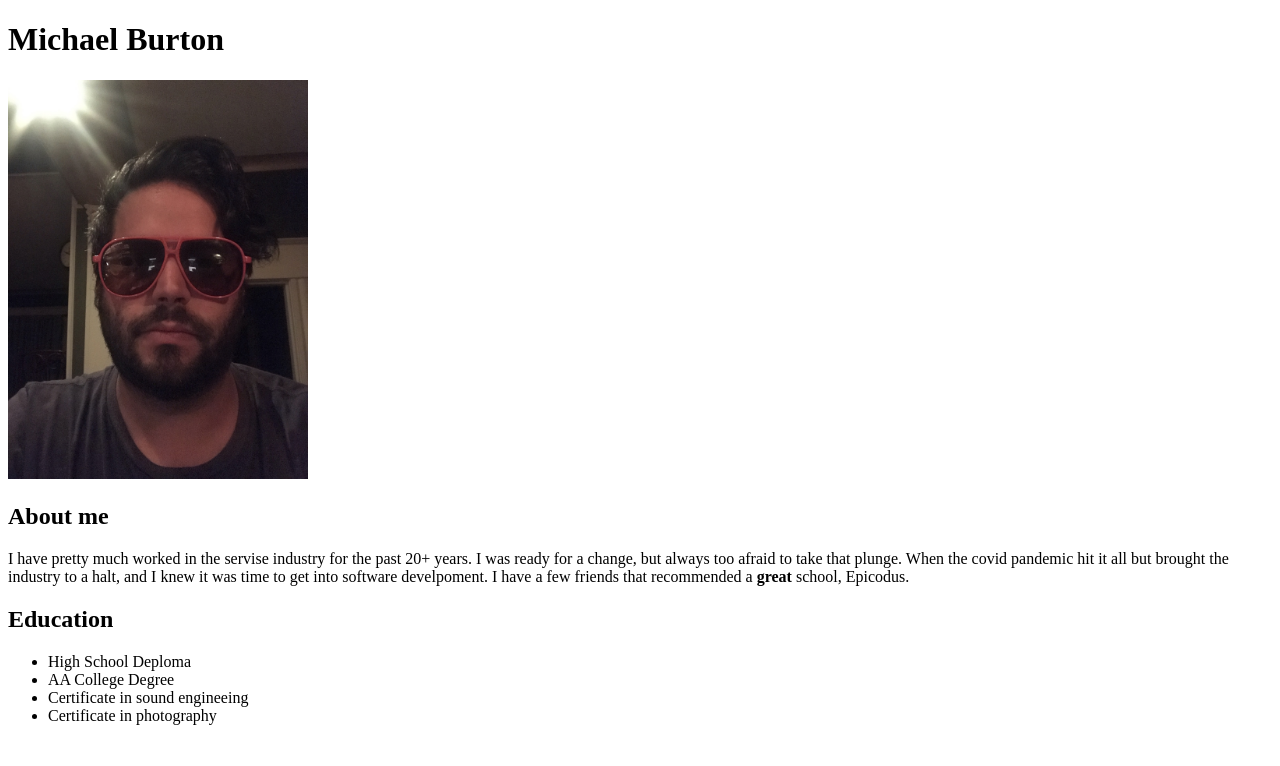
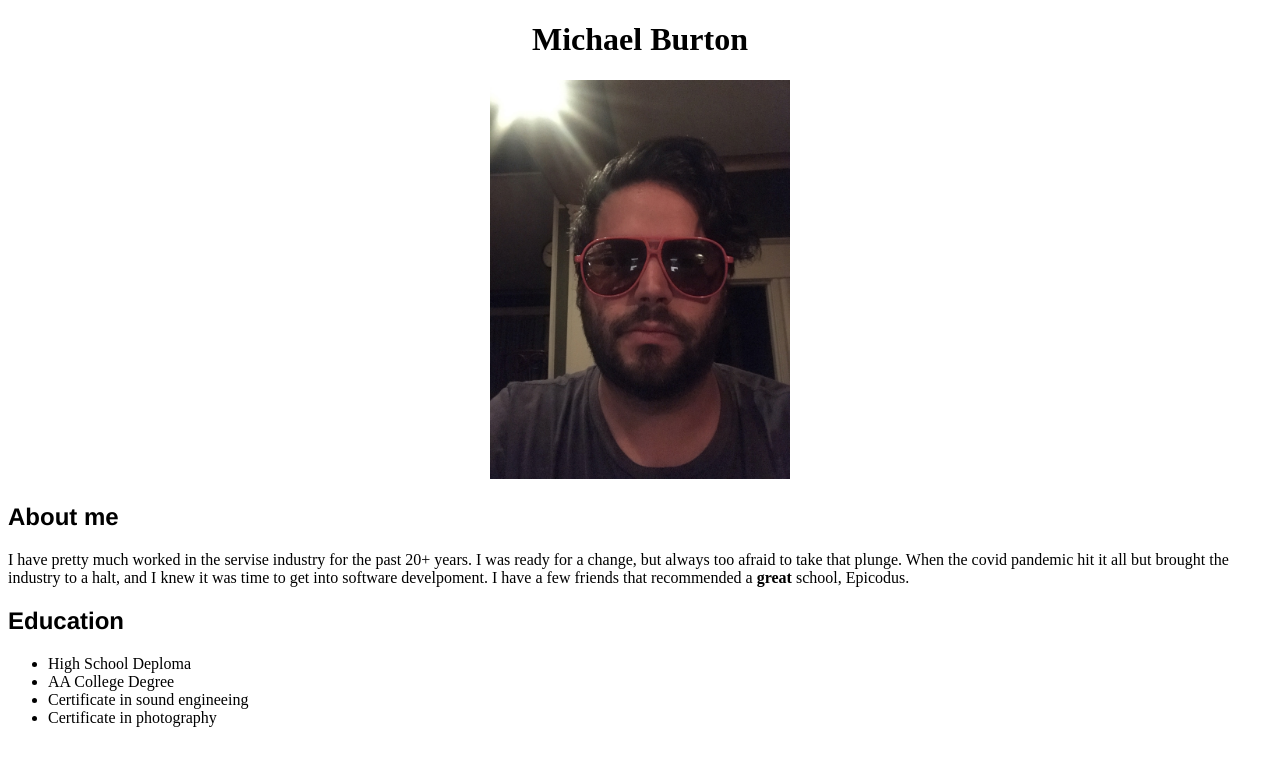
Before and after one commit to Michael-Burton1/project-1, a plain HTML site: page index.html in a window 1280 px wide. Drawn offline with Linux system fonts and the light colour scheme.

Commit message:
add picture and sections classes to index and styles pages

```diff
--- a/css/styles.css
+++ b/css/styles.css
@@ -0,0 +1,7 @@
+.picture{
+  text-align: center;
+}
+
+.sections{
+  font-family: helvetica;
+}
--- a/index.html
+++ b/index.html
@@ -3,20 +3,26 @@
 <head>
 
   <title>Michael Burton Portfolio</title>
-  <link href="css/styles.css" rel="stylesheet" type="text/css"
-
-</head>
+  <link href="css/styles.css" rel="stylesheet" type="text/css" </head>
 
 <body>
 
-  <h1>Michael Burton</h1>
-  <img src="headshot.jpg" width="300" hight="70" alt="a picture of Michael Burton">
+  <div class="picture">
+    <h1>Michael Burton</h1>
+    <img src="headshot.jpg" width="300" hight="70" alt="a picture of Michael Burton">
+  </div>
+  <div class="sections">
+    <h2>About me</h2>
+  </div>
+  <p>I have pretty much worked in the servise industry for the past 20+ years. I was ready for a change, but always too
+    afraid to take that plunge. When the covid pandemic hit it all but brought the industry to a halt, and I knew it was
+    time to get into software develpoment. I have a few friends that recommended a <strong>great</strong> school, <a>
+      <link href="http//www.epicodus.com">Epicodus.
+    </a></p>
 
-  <h2>About me</h2>
-
-  <p>I have pretty much worked in the servise industry for the past 20+ years. I was ready for a change, but always too afraid to take that plunge. When the covid pandemic hit it all but brought the industry to a halt, and I knew it was time to get into software develpoment. I have a few friends that recommended a <strong>great</strong> school, <a><link href="http//www.epicodus.com">Epicodus.</a></p>
-
-  <h2>Education</h2>
+  <div class="sections">
+    <h2>Education</h2>
+  </div>
   <ul>
     <li>High School Deploma</li>
     <li>AA College Degree</li>
```
